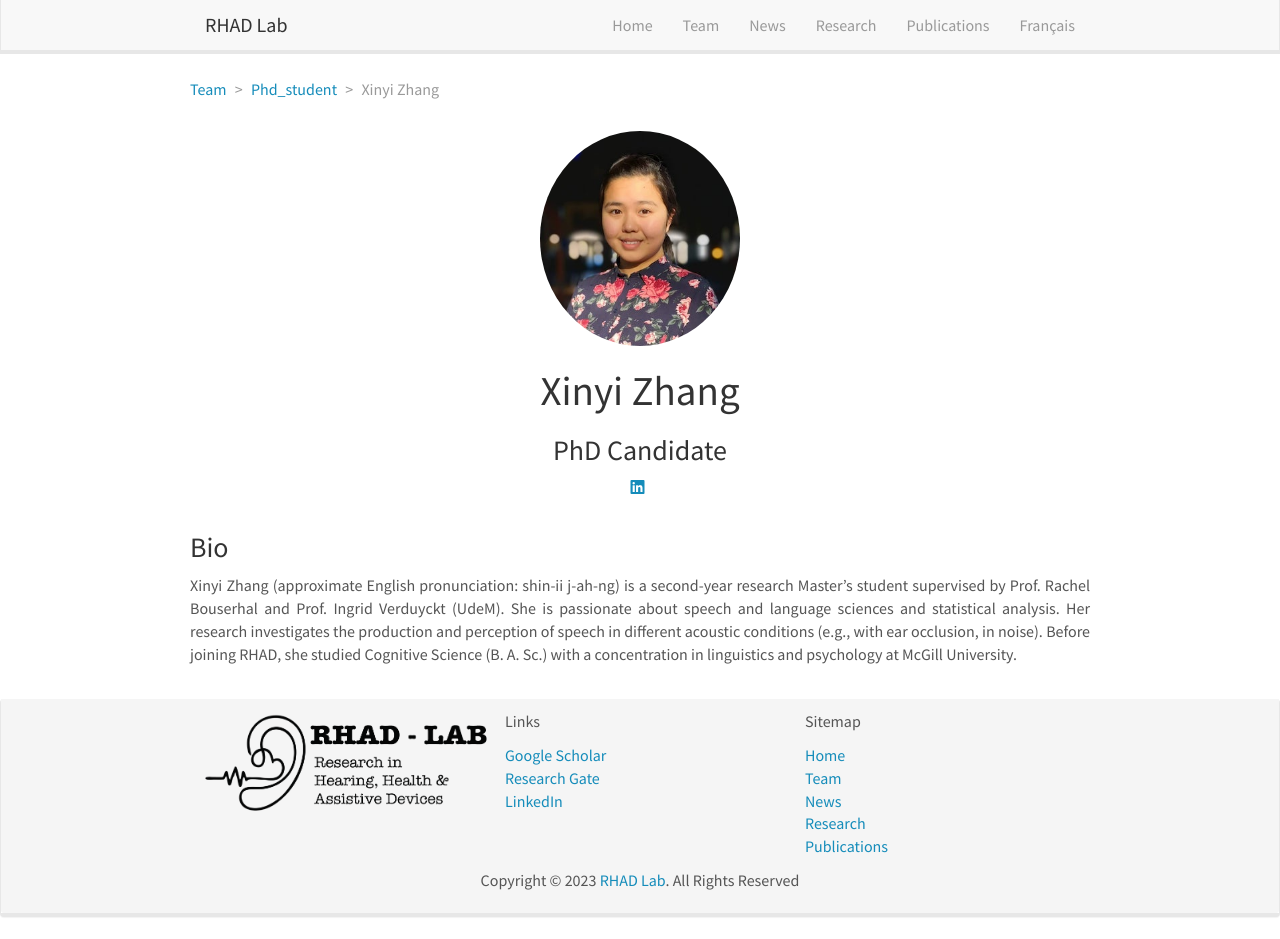
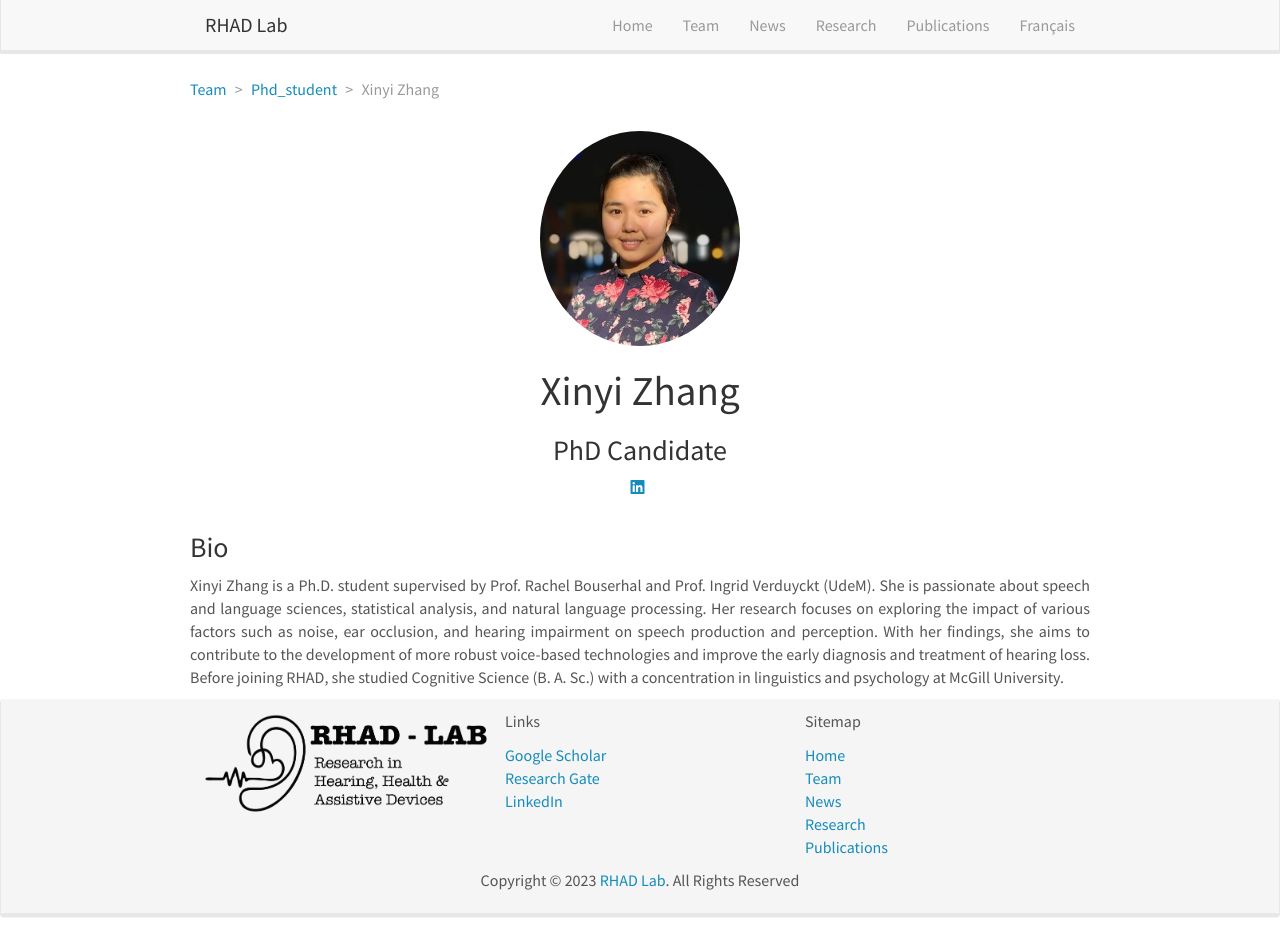
Before and after one commit to rhad-lab/rhad-lab.github.io, a Jekyll site: the page built from _pages/team/_posts/2021-10-01-researcher-student.md, in a window 1280 px wide and 939 px high. Built offline with Jekyll 4.4.1, drawn with Linux system fonts in a browser that asks for light colours; nearby versions of some CDN libraries.

Commit message:
zinyi bio  updated

```diff
--- a/_pages/team/_posts/2021-10-01-researcher-student.md
+++ b/_pages/team/_posts/2021-10-01-researcher-student.md
@@ -11,4 +11,4 @@ education:
  - Education
 ---
 
-Xinyi Zhang (approximate English pronunciation: shin-ii j-ah-ng) is a second-year research Master's student supervised by Prof. Rachel Bouserhal and Prof. Ingrid Verduyckt (UdeM). She is passionate about speech and language sciences and statistical analysis. Her research investigates the production and perception of speech in different acoustic conditions (e.g., with ear occlusion, in noise). Before joining RHAD, she studied Cognitive Science (B. A. Sc.) with a concentration in linguistics and psychology at McGill University.
+Xinyi Zhang is a Ph.D. student supervised by Prof. Rachel Bouserhal and Prof. Ingrid Verduyckt (UdeM). She is passionate about speech and language sciences, statistical analysis, and natural language processing. Her research focuses on exploring the impact of various factors such as noise, ear occlusion, and hearing impairment on speech production and perception. With her findings, she aims to contribute to the development of more robust voice-based technologies and improve the early diagnosis and treatment of hearing loss. Before joining RHAD, she studied Cognitive Science (B. A. Sc.) with a concentration in linguistics and psychology at McGill University.
```
